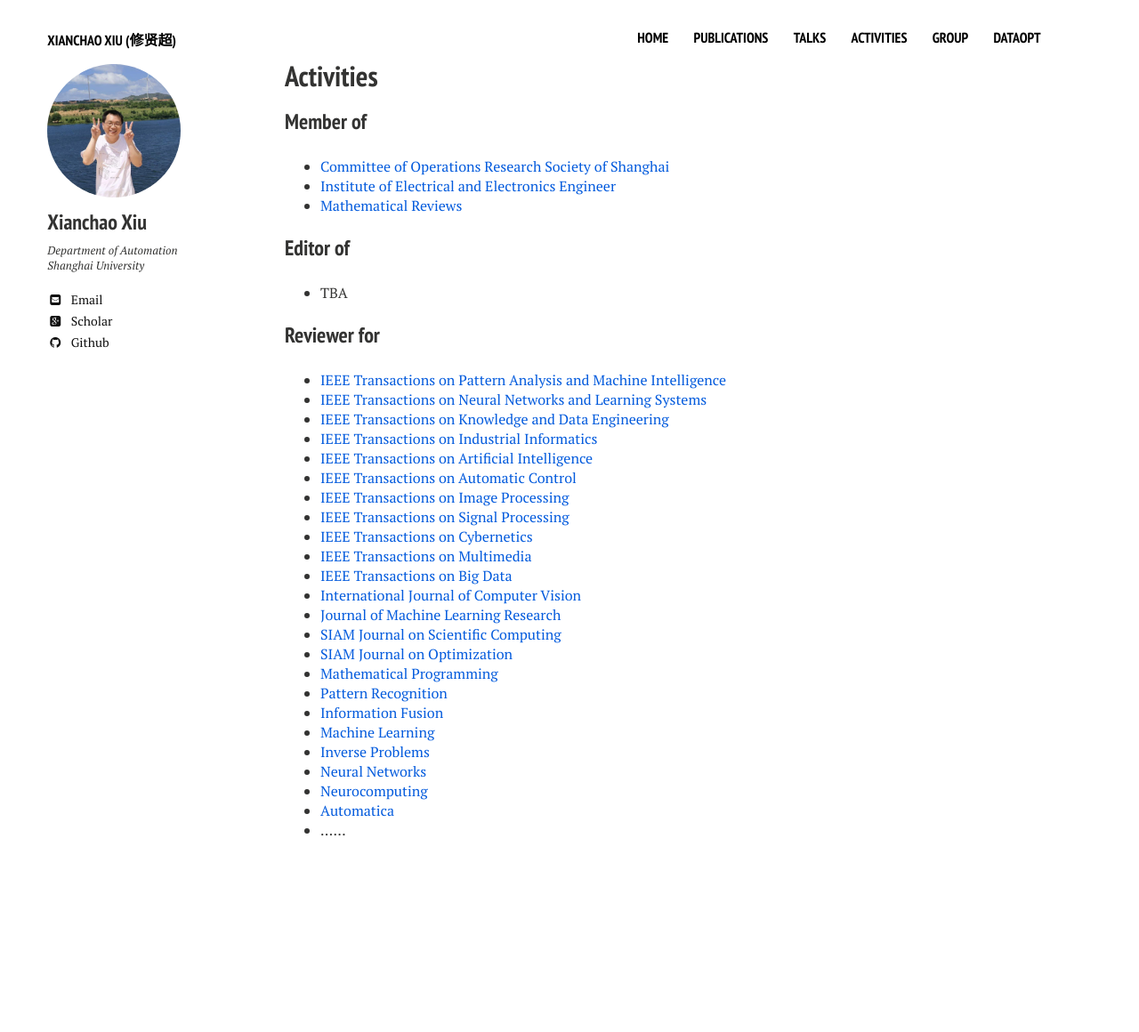
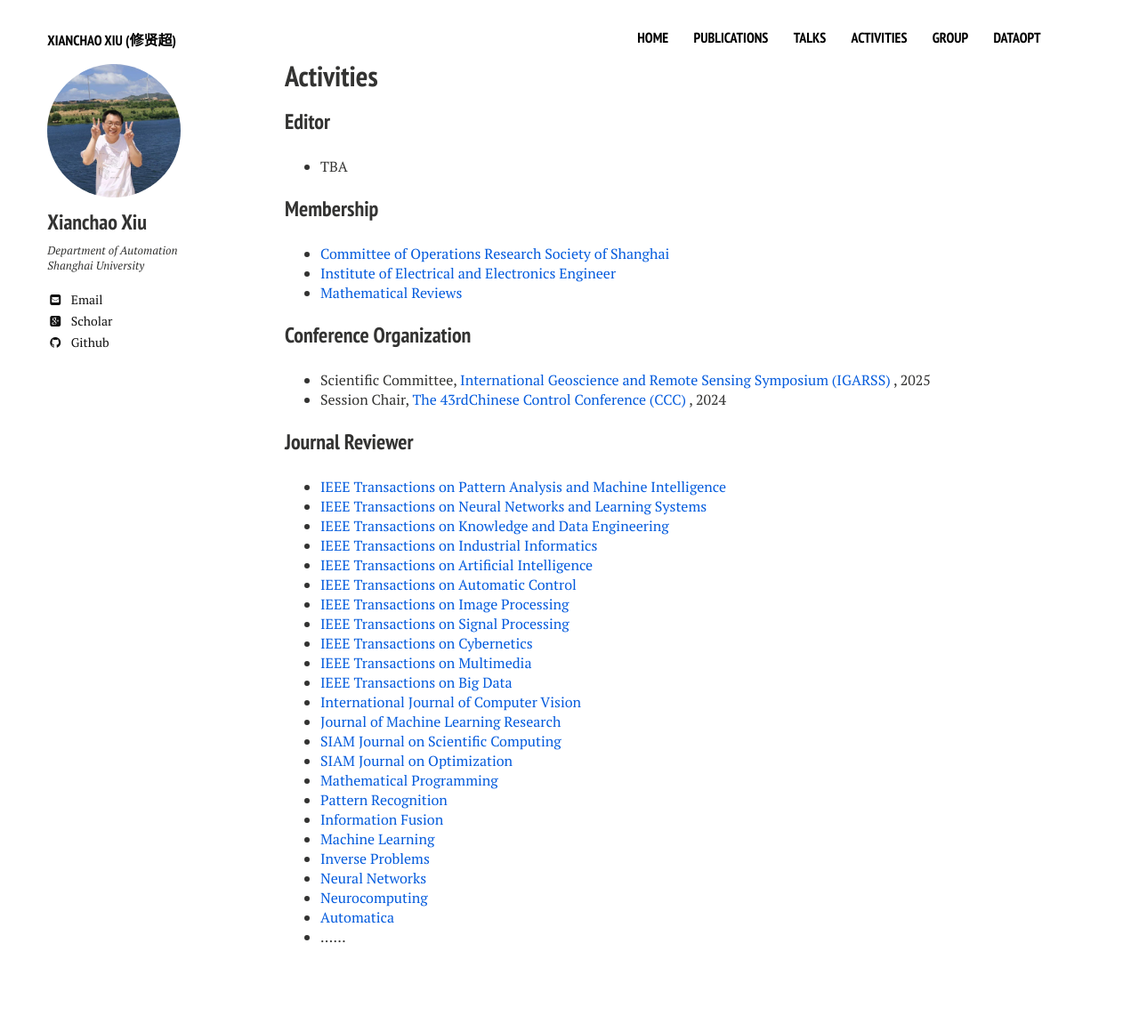
Before and after one commit to xianchaoxiu/xianchaoxiu.github.io, a Jekyll site: the page built from activities/index.md, in a window 1280 px wide. Shown: the whole page at 89% size. Built offline with Jekyll 4.4.1, drawn with Linux system fonts in a browser that asks for light colours; nearby versions of some CDN libraries; before the commit the page ends 1040 px from its top, so only the background shows below that.

Commit message:
Update index.md

```diff
--- a/activities/index.md
+++ b/activities/index.md
@@ -8,17 +8,24 @@ share: false
 ---
 
 
-### Member of
+### Editor
+* TBA
+
+
+### Membership
 * <a href="http://www.shorsc.org.cn/" class="textlink" target="_blank">Committee of Operations Research Society of Shanghai </a> <br>
 * <a href="https://www.ieee.org/" class="textlink" target="_blank">Institute of Electrical and Electronics Engineer </a> <br>
 * <a href="https://www.ams.org/mr-database" class="textlink" target="_blank">Mathematical Reviews</a> <br>
 
 
-### Editor of
-* TBA
+### Conference Organization
+* Scientific Committee, <a href="https://2025.ieeeigarss.org/" class="textlink" target="_blank">International Geoscience and Remote Sensing Symposium (IGARSS) </a>, 2025
+* Session Chair, <a href="https://ccc2024en.kust.edu.cn/" class="textlink" target="_blank">The 43rdChinese Control Conference (CCC) </a>, 2024
 
 
-### Reviewer for
+
+
+### Journal Reviewer
 * <a href="https://ieeexplore.ieee.org/xpl/RecentIssue.jsp?punumber=34" class="textlink" target="_blank">IEEE Transactions on Pattern Analysis and Machine Intelligence </a> <br>
 * <a href="https://ieeexplore.ieee.org/xpl/RecentIssue.jsp?punumber=5962385" class="textlink" target="_blank">IEEE Transactions on Neural Networks and Learning Systems</a> <br>
 * <a href="https://ieeexplore.ieee.org/xpl/RecentIssue.jsp?punumber=69" class="textlink" target="_blank">IEEE Transactions on Knowledge and Data Engineering</a> <br>
```
